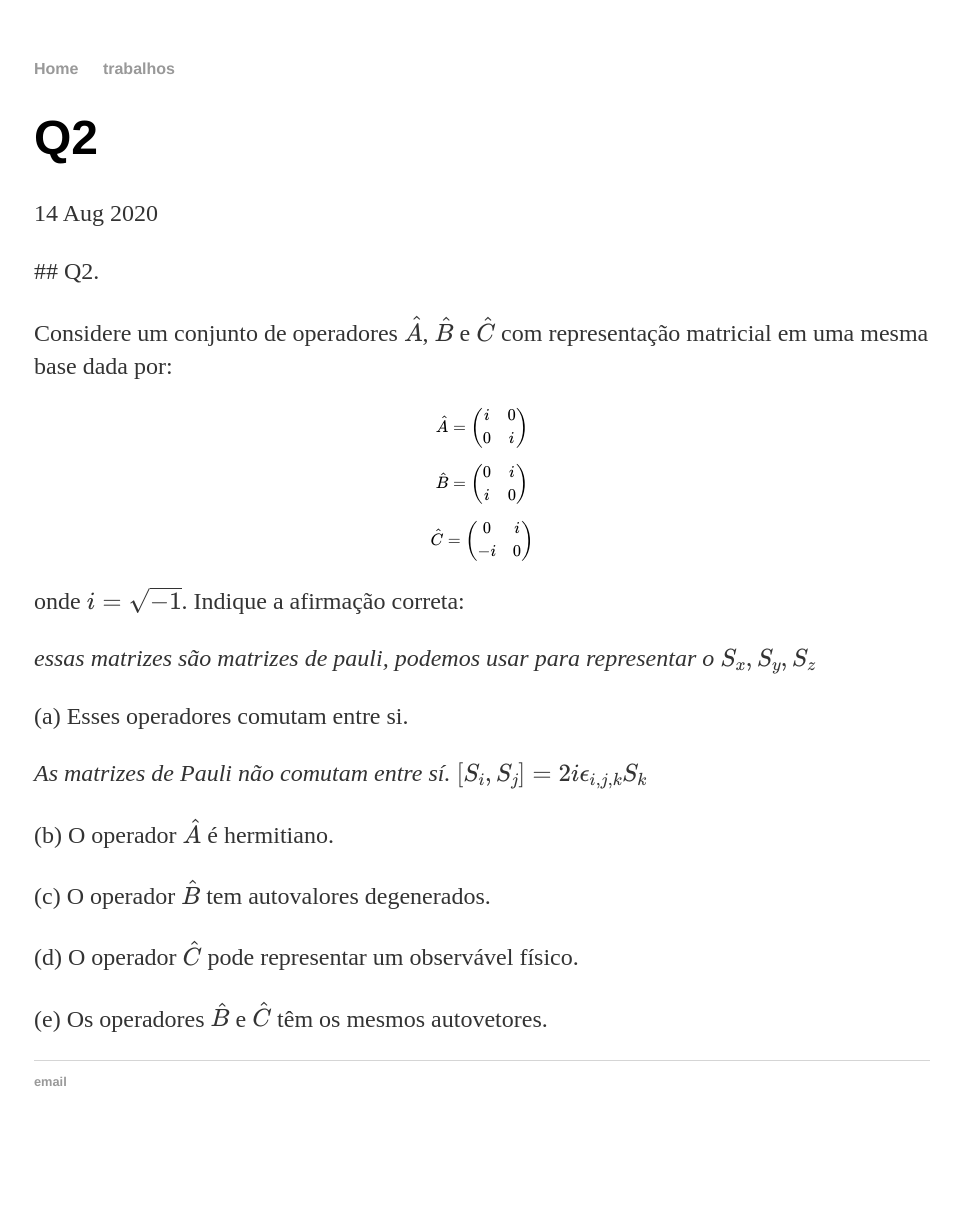
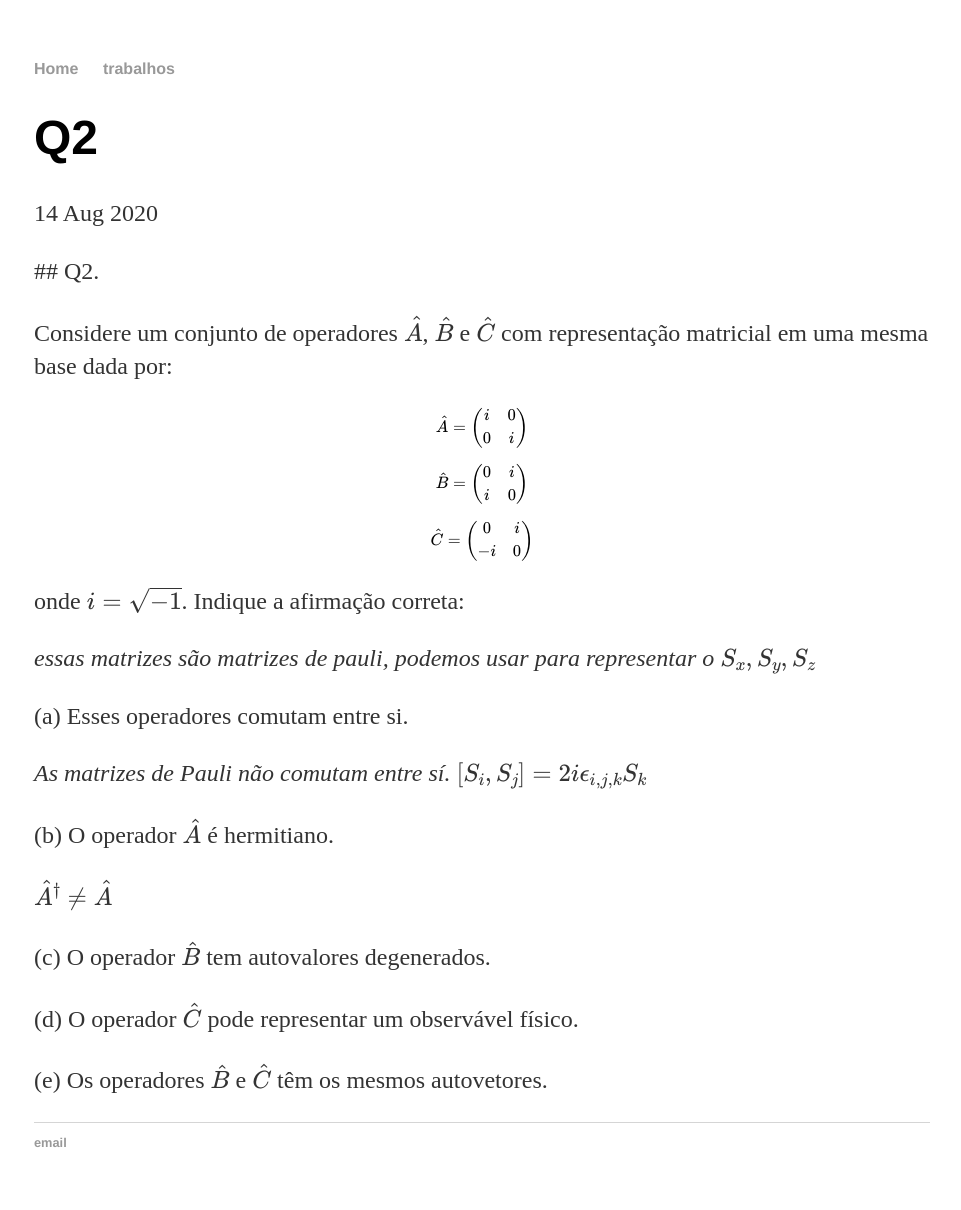
Before and after one commit to jaspior/jaspior.github.io, a Jekyll site: the page built from _posts/2020-08-14-quantica_q2.md, in a window 1280 px wide. Shown: the whole page, without its empty margins (158-1119 px from the left). Built offline with Jekyll 4.4.1, drawn with Linux system fonts in a browser that asks for light colours; formulas are drawn with MathJax 3; before the commit the page ends 1149 px from its top, so only the background shows below that.

Commit message:
Update 2020-08-14-quantica_q2.md

```diff
--- a/_posts/2020-08-14-quantica_q2.md
+++ b/_posts/2020-08-14-quantica_q2.md
@@ -39,6 +39,8 @@ onde $$ i = \sqrt{-1}$$. Indique a afirmação correta:
 
 (b) O operador $$\hat{A}$$ é  hermitiano.
 
+*$$\hat{A}^{\dagger} \neq \hat{A} $$*
+
 (c) O operador $$\hat{B}$$ tem autovalores degenerados.
 
 (d) O operador $$\hat{C}$$ pode representar um observável físico.
```
